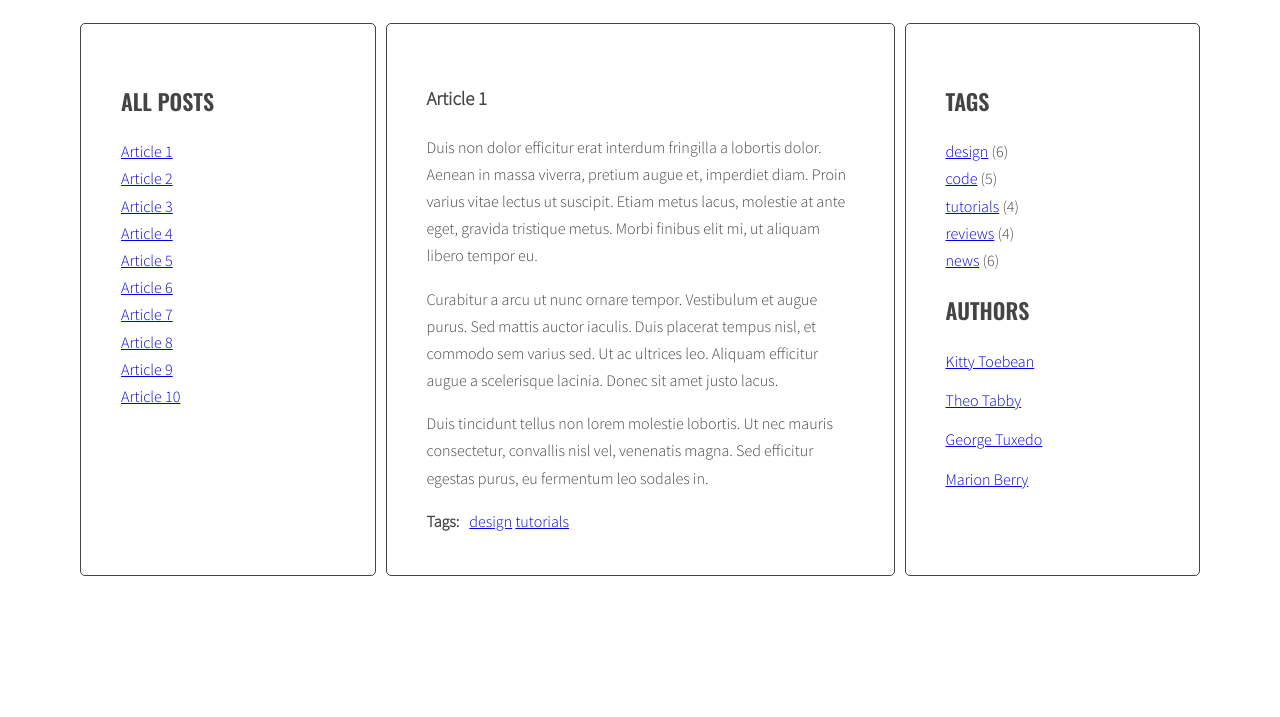
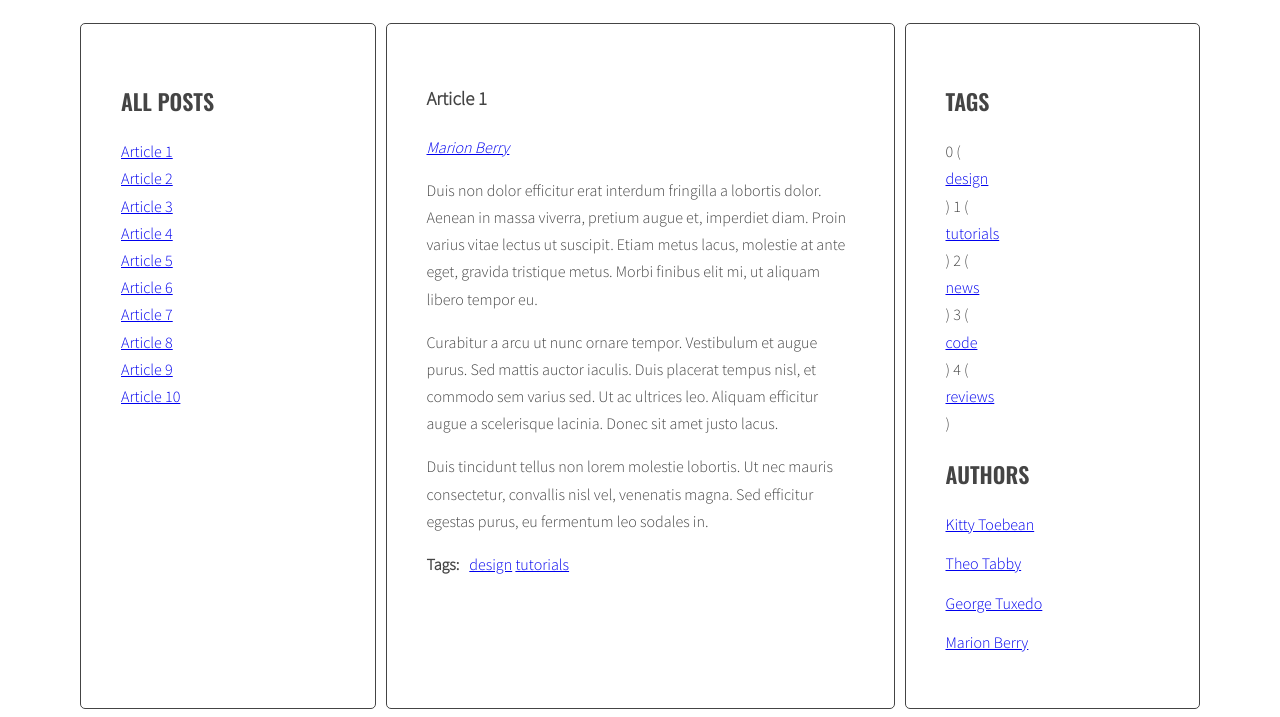
Before and after one commit to BlazejKowol/Blog-JS-Task-1, a website: page index.html in a window 1280 px wide. Shown: the part 220-937 px from the top of the page. Before the commit the page ends 804 px from the top, so only its background shows below. Drawn offline with nearby package versions, Linux system fonts and the light colour scheme.

Commit message:
add tag cloud code

```diff
--- a/index.html
+++ b/index.html
@@ -190,11 +190,11 @@
                 <aside class="sidebar">
                   <h2 class="section-title">Tags</h2>
                   <ul class="list tags">
-                    <li><a href="#">design</a> <span>(6)</span></li>
-                    <li><a href="#">code</a> <span>(5)</span></li>
-                    <li><a href="#">tutorials</a> <span>(4)</span></li>
-                    <li><a href="#">reviews</a> <span>(4)</span></li>
-                    <li><a href="#">news</a> <span>(6)</span></li>
+                    <li><a href="#"></a></li>
+                    <li><a href="#"></a></li>
+                    <li><a href="#"></a></li>
+                    <li><a href="#"></a></li>
+                    <li><a href="#"></a></li>
                   </ul>
                   <h2 class="section-title">Authors</h2>
                   <ul class="list authors">
--- a/js/script.js
+++ b/js/script.js
@@ -42,7 +42,7 @@ const titleClickHandler = function(event){
 const optArticleSelector = '.post',
   optTitleSelector = '.post-title',
   optTitleListSelector = '.titles',
-  optTagsListSelector = '.tags list',
+  optTagsListSelector = '.tags.list', /*why this*/
   optArticleTagsSelector = '.post-tags .list',
   optArticleAuthorSelector = '.post-author';
 
@@ -146,20 +146,58 @@ function generateTags(){
 
       /* [DONE] END LOOP: for each tag */
 
-      }
+    }
 
     /* [DONE] insert HTML of all the links into the tags wrapper */
 
-      tagsWrapper.innerHTML = html;
+    tagsWrapper.innerHTML = html;
 
   /* [DONE] END LOOP: for every article: */
-    }
+  }
 
   /* [NEW] find list of tags in right column */
   const tagList = document.querySelector(optTagsListSelector);
+  console.log('tag list', tagList);
 
   /* [NEW] add html from allTags to tagList */
-  tagList.innerHTML = allTags.join(' ');
+  // tagList.innerHTML = allTags.join(' ');
+  console.log(allTags);
+
+  const tagsParams = calculateTagsParams(allTags);
+  console.log('tagsParams:', tagsParams);
+
+  /* [NEW] create variable for all links HTML code */
+let allTagsHTML = '';
+
+/* [NEW] START LOOP: for each tag in allTags: */
+for(let tag in allTags){
+  /* [NEW] generate code of a link and add it to allTagsHTML */
+  allTagsHTML += tag + ' (' + allTags[tag] + ') ';
+  console.log("All Tags HTML", allTagsHTML);
+/* [NEW] END LOOP: for each tag in allTags: */
+  }
+/*[NEW] add HTML from allTagsHTML to tagList */
+tagList.innerHTML = allTagsHTML;
+}
+const calculateTagsParams = function(tags) { /* why this and not function calculateTagsParams() {...}??*/
+
+  const params = {
+    max: 0,
+    min: 999999,
+  };
+
+  for(let tag in tags) {
+
+    if(tags[tag] > params.max){
+      params.max = tags[tag],
+      tags[tag] < params.min,
+      params.min = tags[tag];
+
+      console.log(tag + ' is used ' + tags[tag] + ' times ');
+    }
+  }
+
+  return params;
 }
 
 generateTags();
@@ -263,7 +301,7 @@ function generateAuthors(){
 
     /* [Can we use <p> here? Is it fine?] generate HTML of the link */
 
-    const linkAuthorHTML = '<p><a href=#author-' + articleAuthor + '">' + articleAuthor + '</a></p>';
+    const linkAuthorHTML = '<p><a href="#author-' + articleAuthor + '">' + articleAuthor + '</a></p>';
     console.log('Author Link: ', linkAuthorHTML);
 
     /* [Plz explain what exactly it does and why do we have to match it not with "html" but "linkAuthorHTML"] insert HTML of all the links into the authors wrapper */
```
